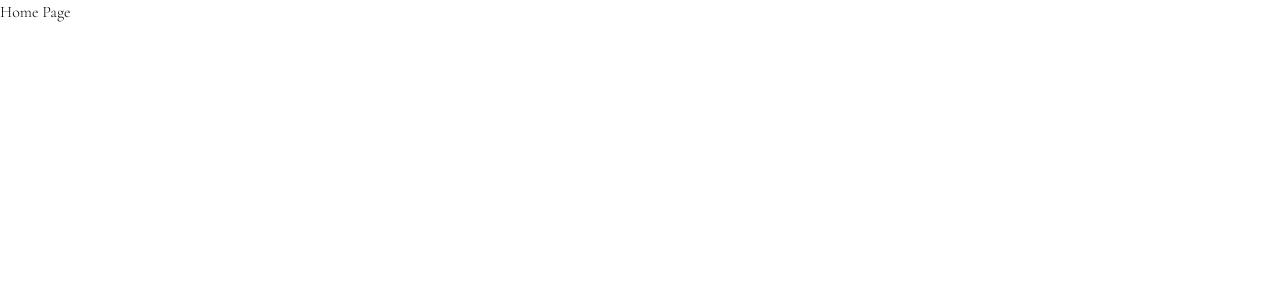
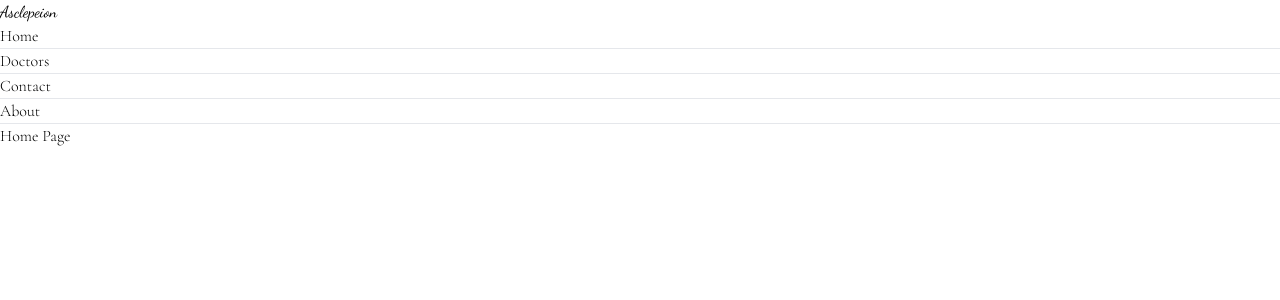
Before and after one commit to Nimira43/Asclepeion, a React (Vite) app in the folder frontend/: page / in a window 1280 px wide. Shown: the top 300 px of the page. Built offline with nearby package versions, Linux system fonts and the light colour scheme.

Commit message:
Starting work on the Navbar component

```diff
--- a/frontend/src/App.jsx
+++ b/frontend/src/App.jsx
@@ -7,10 +7,12 @@ import Contact from './pages/Contact'
 import MyProfile from './pages/MyProfile'
 import MyAppointments from './pages/MyAppointments'
 import Appointment from './pages/Appointment'
+import Navbar from './components/Navbar'
 
 const App = () => {
   return (
     <div className='mx-4 sm:mx-[10%]'>
+      <Navbar />
       <Routes>
         <Route path='/' element={<Home />} />
         <Route path='/doctors' element={<Doctors />} />
--- /dev/null
+++ b/frontend/src/components/Navbar.jsx
@@ -0,0 +1,29 @@
+import { NavLink } from 'react-router-dom'
+
+const Navbar = () => {
+  return (
+    <div>
+      <h1 className='logo'>Asclepeion</h1>
+      <ul>
+        <NavLink>
+          <li>Home</li>
+          <hr />
+        </NavLink>
+        <NavLink>
+          <li>Doctors</li>
+          <hr />
+        </NavLink>
+        <NavLink>
+          <li>Contact</li>
+          <hr />
+        </NavLink>
+        <NavLink>
+          <li>About</li>
+          <hr />
+        </NavLink>
+      </ul>
+    </div>
+  )
+}
+
+export default Navbar
```
